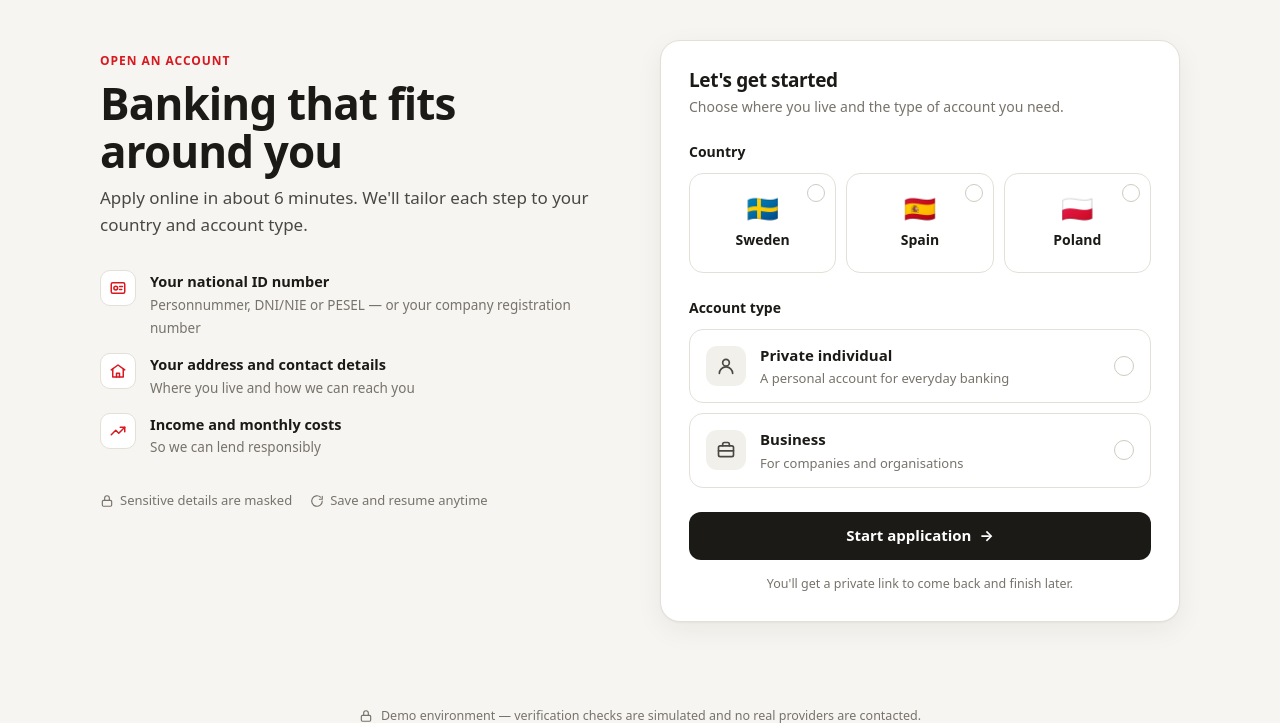
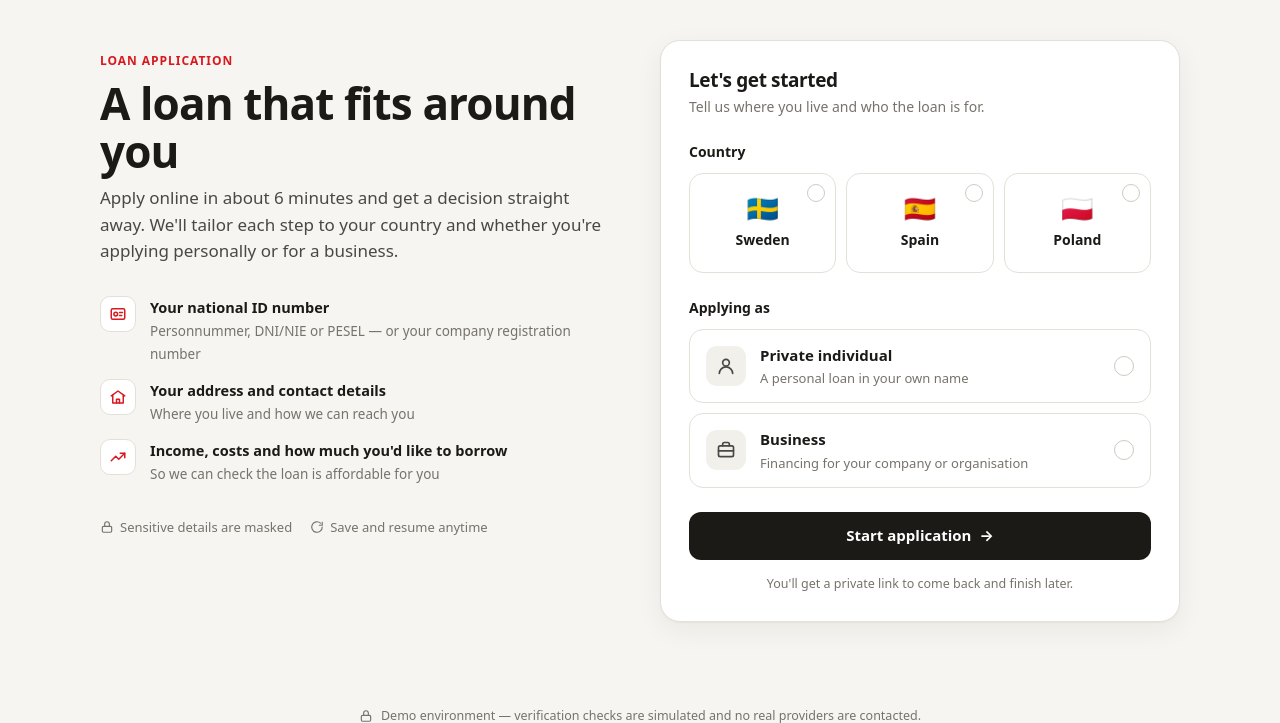
Before and after one commit to JithinJohn-vj/Ikano-Onboarding, a Django app: page / in a window 1280 px wide. Shown: the part 69-792 px from the top of the page. Run offline with Django 5.2, Linux system fonts and the light colour scheme.

Commit message:
Word the journey as a loan application, not account opening

```diff
--- a/onboarding/templates/onboarding/base.html
+++ b/onboarding/templates/onboarding/base.html
@@ -5,7 +5,7 @@
     <meta charset="UTF-8">
     <meta name="viewport" content="width=device-width, initial-scale=1.0">
     <meta name="color-scheme" content="light dark">
-    <title>{% block title %}Open an account{% endblock %} · Ikano Bank</title>
+    <title>{% block title %}Apply for a loan{% endblock %} · Ikano Bank</title>
     <link rel="stylesheet" href="{% static 'onboarding/style.css' %}?v={{ STYLE_VERSION }}">
 </head>
 <body class="{% block body_class %}{% endblock %}">
--- a/onboarding/templates/onboarding/start.html
+++ b/onboarding/templates/onboarding/start.html
@@ -1,11 +1,11 @@
 {% extends "onboarding/base.html" %}
-{% block title %}Open an account{% endblock %}
+{% block title %}Apply for a loan{% endblock %}
 {% block content %}
 <div class="start-layout">
     <section class="start-intro">
-        <p class="eyebrow">Open an account</p>
-        <h1>Banking that fits around you</h1>
-        <p class="lede">Apply online in about 6 minutes. We'll tailor each step to your country and account type.</p>
+        <p class="eyebrow">Loan application</p>
+        <h1>A loan that fits around you</h1>
+        <p class="lede">Apply online in about 6 minutes and get a decision straight away. We'll tailor each step to your country and whether you're applying personally or for a business.</p>
 
         <ul class="checklist">
             <li>
@@ -18,7 +18,7 @@
             </li>
             <li>
                 <span class="icon" aria-hidden="true"><svg width="18" height="18" viewBox="0 0 24 24" fill="none" stroke="currentColor" stroke-width="2" stroke-linecap="round" stroke-linejoin="round"><path d="M3 17l6-6 4 4 8-8"/><path d="M15 7h6v6"/></svg></span>
-                <div><strong>Income and monthly costs</strong><span>So we can lend responsibly</span></div>
+                <div><strong>Income, costs and how much you'd like to borrow</strong><span>So we can check the loan is affordable for you</span></div>
             </li>
         </ul>
 
@@ -30,7 +30,7 @@
 
     <section class="card start-card" aria-labelledby="start-heading">
         <h2 id="start-heading">Let's get started</h2>
-        <p class="card-sub">Choose where you live and the type of account you need.</p>
+        <p class="card-sub">Tell us where you live and who the loan is for.</p>
 
         <form method="post" id="start-application-form" novalidate>
             {% csrf_token %}
@@ -49,7 +49,7 @@
             </fieldset>
 
             <fieldset class="choice-fieldset">
-                <legend>Account type</legend>
+                <legend>Applying as</legend>
                 <div class="account-options">
                     {% for value, label in account_types %}
                         <label class="choice-card account-card">
@@ -63,7 +63,7 @@
                             </span>
                             <span class="account-copy">
                                 <strong>{{ label }}</strong>
-                                <small>{% if value == "individual" %}A personal account for everyday banking{% else %}For companies and organisations{% endif %}</small>
+                                <small>{% if value == "individual" %}A personal loan in your own name{% else %}Financing for your company or organisation{% endif %}</small>
                             </span>
                             <span class="check" aria-hidden="true"><svg width="10" height="10" viewBox="0 0 24 24" fill="none" stroke="currentColor" stroke-width="4" stroke-linecap="round" stroke-linejoin="round"><path d="M5 12.5l4.5 4.5L19 7.5"/></svg></span>
                         </label>
@@ -71,7 +71,7 @@
                 </div>
             </fieldset>
 
-            <p class="start-error" id="start-form-error" role="alert" hidden>Choose a country and an account type to continue.</p>
+            <p class="start-error" id="start-form-error" role="alert" hidden>Choose a country and who you're applying as to continue.</p>
             <button type="submit" class="btn-primary btn-block">Start application <span aria-hidden="true">→</span></button>
             <p class="form-footnote">You'll get a private link to come back and finish later.</p>
         </form>
```
Also changed, not shown: onboarding/templates/onboarding/result.html (+4 -4 lines).
